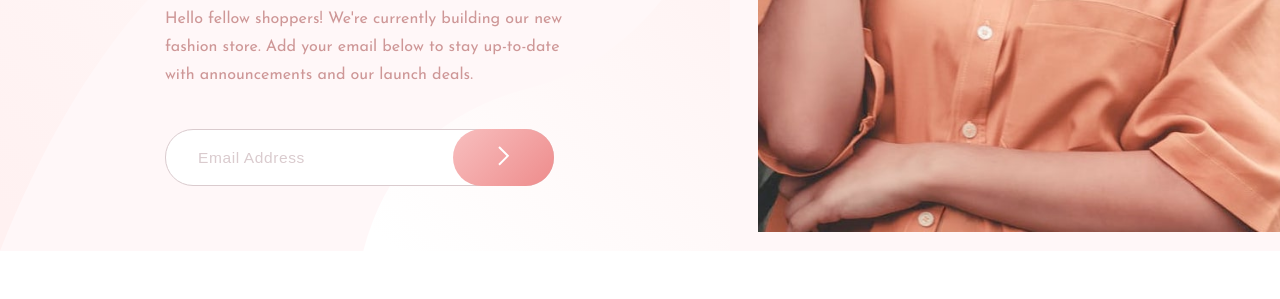
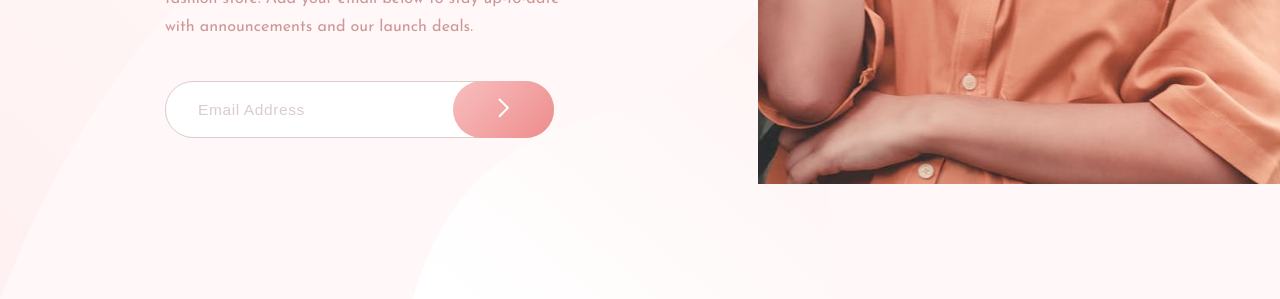
Before and after one commit to jarleisassi/base-apparel-coming-soon, a plain HTML site: page index.html in a window 1280 px wide. Shown: the part 501-800 px from the top of the page. Drawn offline with nearby package versions, Linux system fonts and the light colour scheme.

Commit message:
Update css.css

```diff
--- a/css.css
+++ b/css.css
@@ -76,8 +76,8 @@ html{
 
 main {
     display: flex;
-    width: 100%;
-    height: 100%;
+    width: 1440px;
+    height: 800px;
     background: url("images/bg-pattern-desktop.svg") no-repeat;
     background-size: contain;
     background-repeat: no-repeat;
```
